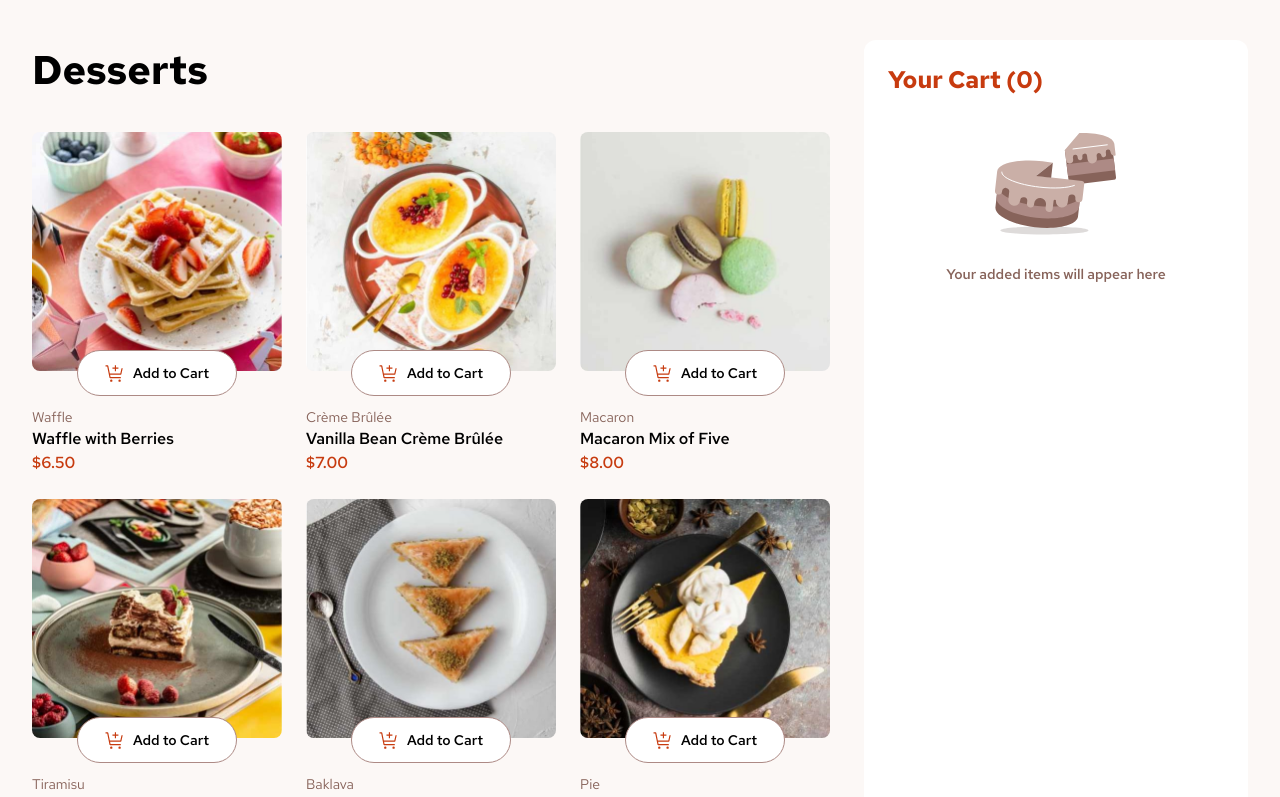
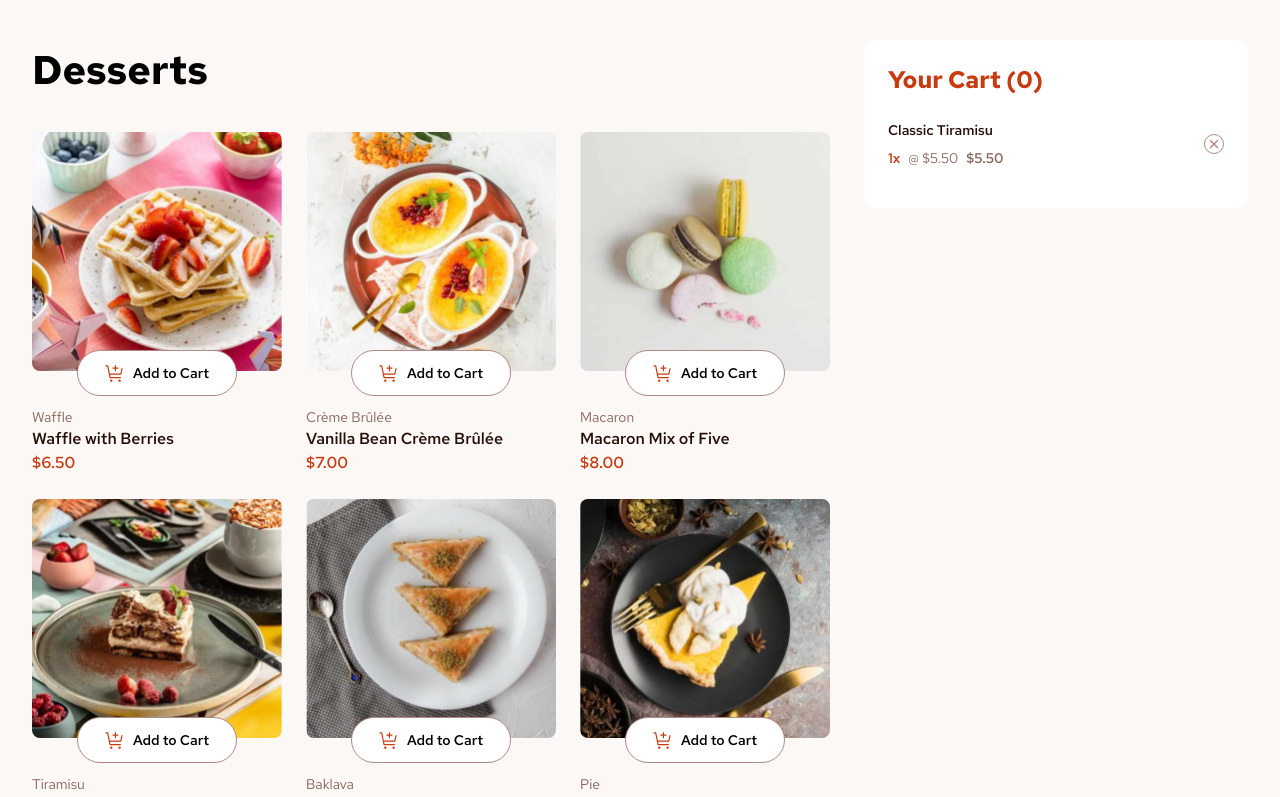
Before and after one commit to j0hnr0/Product-list-with-cart, a Next.js app: page / in a window 1280 px wide. Shown: the top 797 px of the page. Built offline with nearby package versions, Linux system fonts and the light colour scheme.

Commit message:
added add to cart products on Your Cart Section

```diff
--- a/app/_components/your-cart-section.js
+++ b/app/_components/your-cart-section.js
@@ -5,7 +5,7 @@ import { useSelector } from "react-redux";
 
 export default function YourCartSection() {
   const totalQuantity = useSelector((state) => state.cart.totalQuantity);
-  const isClicked = false;
+  const isClicked = true;
 
   return (
     <section className="w-full flex justify-end">
@@ -30,6 +30,42 @@ export default function YourCartSection() {
             </h4>
           </div>
         )}
+
+        <div className="mt-6">
+          <div className="flex justify-between items-center">
+            <div>
+              <h3 className="font-red-hat-semibold font-semibold text-sm text-custom-black">
+                Classic Tiramisu
+              </h3>
+              <div className="flex justify-start items-center gap-2 mt-2">
+                <h3 className="font-red-hat-semibold font-semibold text-sm text-custom-red">
+                  1x
+                </h3>
+                <h3 className="font-red-hat-regular text-sm text-custom-brown">
+                  @ $5.50
+                </h3>
+                <h3 className="font-red-hat-semibold font-semibold text-sm text-custom-brown">
+                  $5.50
+                </h3>
+              </div>
+            </div>
+
+            <div className="group flex justify-center items-center rounded-full bg-transparent hover:border-custom-black border-[1px] border-custom-gray w-5 h-5 cursor-pointer">
+              <svg
+                xmlns="http://www.w3.org/2000/svg"
+                width="10"
+                height="10"
+                fill="none"
+                viewBox="0 0 10 10"
+              >
+                <path
+                  className="fill-custom-gray group-hover:fill-custom-black"
+                  d="M8.375 9.375 5 6 1.625 9.375l-1-1L4 5 .625 1.625l1-1L5 4 8.375.625l1 1L6 5l3.375 3.375-1 1Z"
+                />
+              </svg>
+            </div>
+          </div>
+        </div>
       </div>
     </section>
   );
--- a/app/globals.css
+++ b/app/globals.css
@@ -4,7 +4,8 @@
     --color-custom-red: #C73B0F;
     --color-custom-white: #FCF8F6;
     --color-custom-brown: #87635A;
-    --color-custom-black: ##260F08;
+    --color-custom-black: #260F08;
+    --color-custom-gray: #AD8A85;
 }
 
 .font-red-hat-bold {
--- a/app/page.js
+++ b/app/page.js
@@ -3,7 +3,7 @@ import YourCartSection from "./_components/your-cart-section";
 
 export default function Home() {
   return (
-    <main className="max-w-[1216px] mx-auto flex justify-between pt-10">
+    <main className="max-w-[1216px] mx-auto flex justify-between items-start pt-10">
       <ProductSection />
       <YourCartSection />
     </main>
--- a/app/store/features/cartSlice.js
+++ b/app/store/features/cartSlice.js
@@ -10,13 +10,15 @@ const cartSlice = createSlice({
     buyProduct: (state, action) => {
       const productId = action.payload;
 
-      if (!state.items[productId]) {
+      if (
+        state.items[productId] === undefined ||
+        state.items[productId].quantity === 0
+      ) {
         state.items[productId] = {};
+        state.items[productId].isClicked = true;
+        state.items[productId].quantity = 1;
+        state.totalQuantity += 1;
       }
-
-      state.items[productId].isClicked = true;
-      state.items[productId].quantity = 1;
-      state.totalQuantity += 1;
     },
     reduceQuantity: (state, action) => {
       const productId = action.payload;
```
